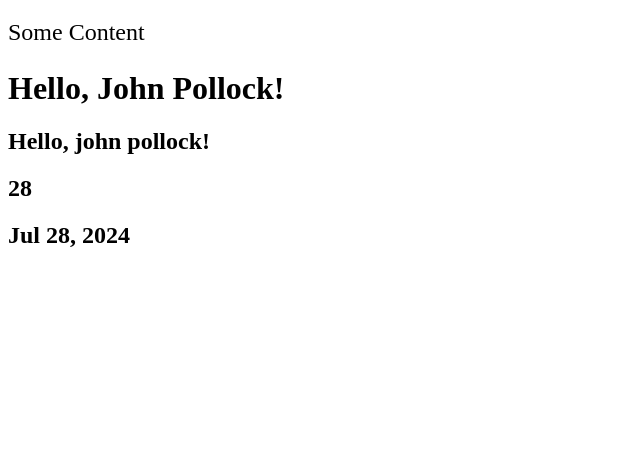
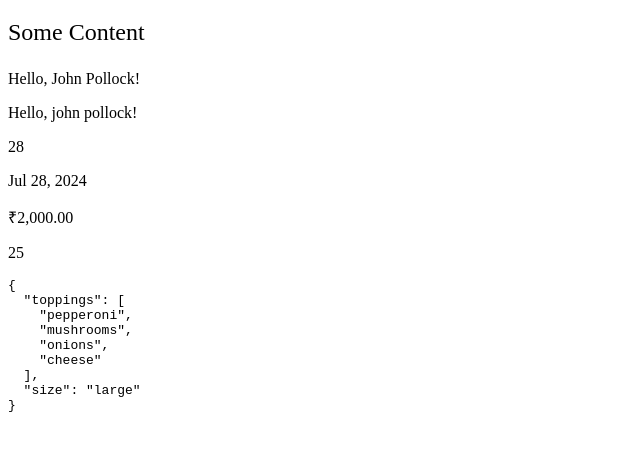
Before and after one commit to Rohit5551998/Complete-Angular-Developer-in-2024, an Angular app in the folder basics/: page / in a window 1280 px wide. Shown: the part 240-690 px from the top of the page, without its empty margins (0-640 px from the left). Built offline with nearby package versions, Linux system fonts and the light colour scheme.

Commit message:
More Pipes

```diff
--- a/basics/src/app/app.component.html
+++ b/basics/src/app/app.component.html
@@ -4,8 +4,12 @@
   <p>Some Content</p>
 </app-post>
 
-<h1>Hello, {{ name | titlecase }}</h1>
-<h2>Hello, {{ getName() }}</h2>
-<h2>{{15+13}}</h2>
+<p>Hello, {{ name | titlecase }}</p>
+<p>Hello, {{ getName() }}</p>
+<p>{{15+13}}</p>
 
-<h2>{{ currentDate | date: 'mediumDate' }}</h2>
+<p>{{ currentDate | date: 'mediumDate' }}</p>
+<p>{{ cost | currency: 'INR' }}</p>
+<p>{{ temperature | number: '1.0-0' }}</p>
+
+<pre>{{ pizza | json }}</pre>
--- a/basics/src/app/app.component.ts
+++ b/basics/src/app/app.component.ts
@@ -1,4 +1,4 @@
-import { Component } from "@angular/core";
+import { Component, signal } from "@angular/core";
 
 @Component({
   selector: "app-root",
@@ -9,6 +9,12 @@ export class AppComponent {
   name = "john pollock!";
   imgUrl = "https://fastly.picsum.photos/id/237/500/500.jpg?hmac=idOEkrJhLd7nEU5pNrAGCyJ6HHJdR_sit1qDt5J3Wo0";
   currentDate = new Date();
+  cost = 2000;
+  temperature = 25.3;
+  pizza = {
+    toppings: ['pepperoni', 'mushrooms', 'onions', 'cheese'],
+    size: 'large',
+  };
 
   getName() {
     return this.name;
```
